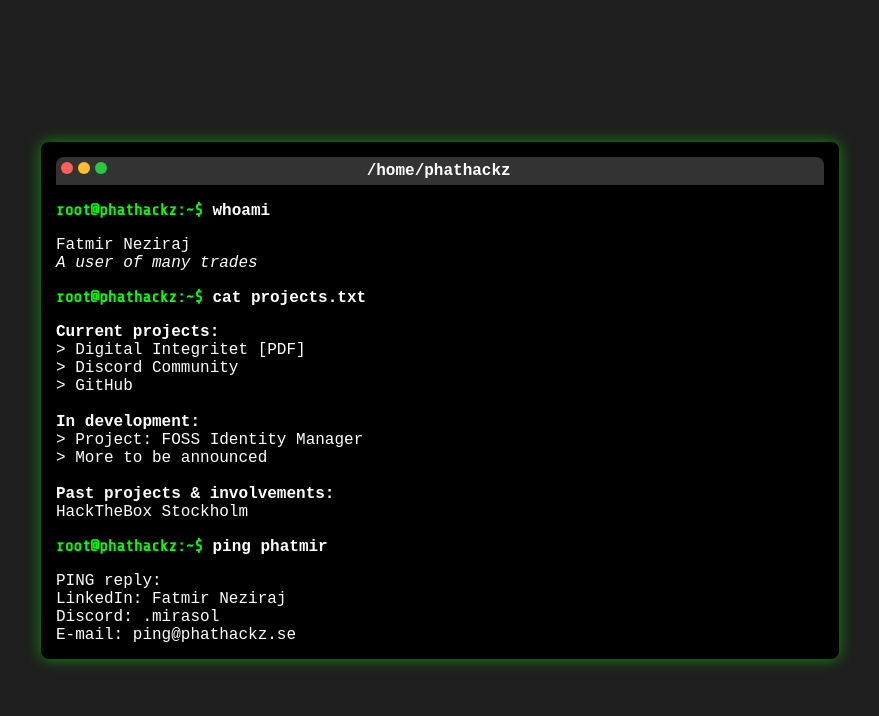
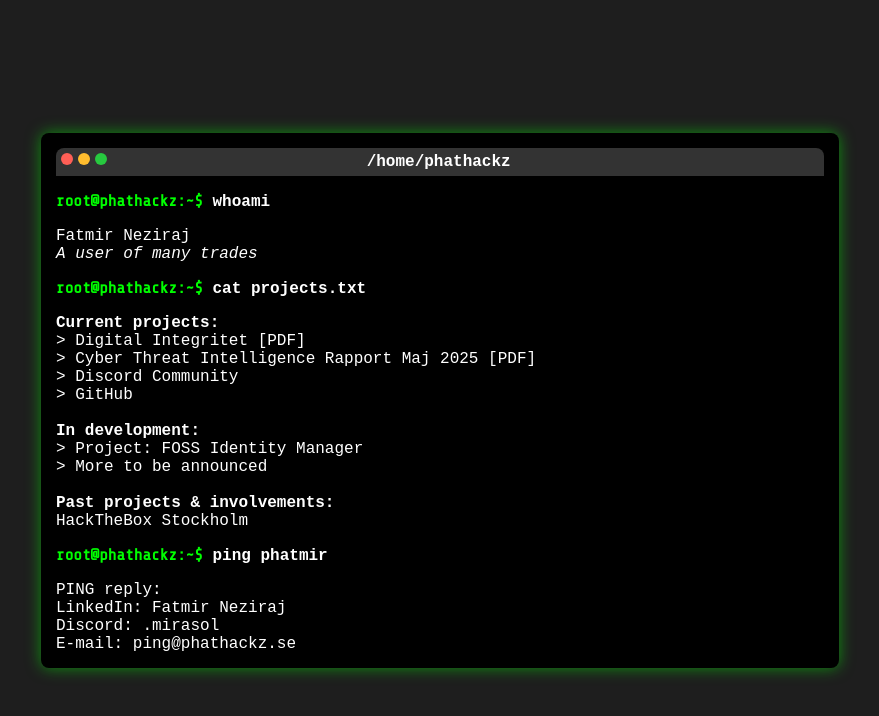
Before and after one commit to fvtmir/PhatHackz-website, a plain HTML site: page index.html in a window 1280 px wide. Shown: the whole page, without its empty margins (200-1079 px from the left). Drawn offline with nearby package versions, Linux system fonts and the light colour scheme.

Commit message:
Update index.html

```diff
--- a/index.html
+++ b/index.html
@@ -82,6 +82,7 @@
         <p><span class="prompt">root@phathackz:~$</span> <span class="command"><b>cat projects.txt</b></span></p>
             <div><b>Current projects:  </b>
             <div><a href="Digital integritet v1.1.pdf">> Digital Integritet [PDF]</a></div>
+            <div><a href="Phathackz Rapport Maj 2025.pdf">> Cyber Threat Intelligence Rapport Maj 2025 [PDF]</a></div>
             <div><a href="https://discord.gg/HQGxDRUV9K">> Discord Community</a></div>
             <div><a href="https://github.com/fvtmir">> GitHub</a></div>
             <br>
```
